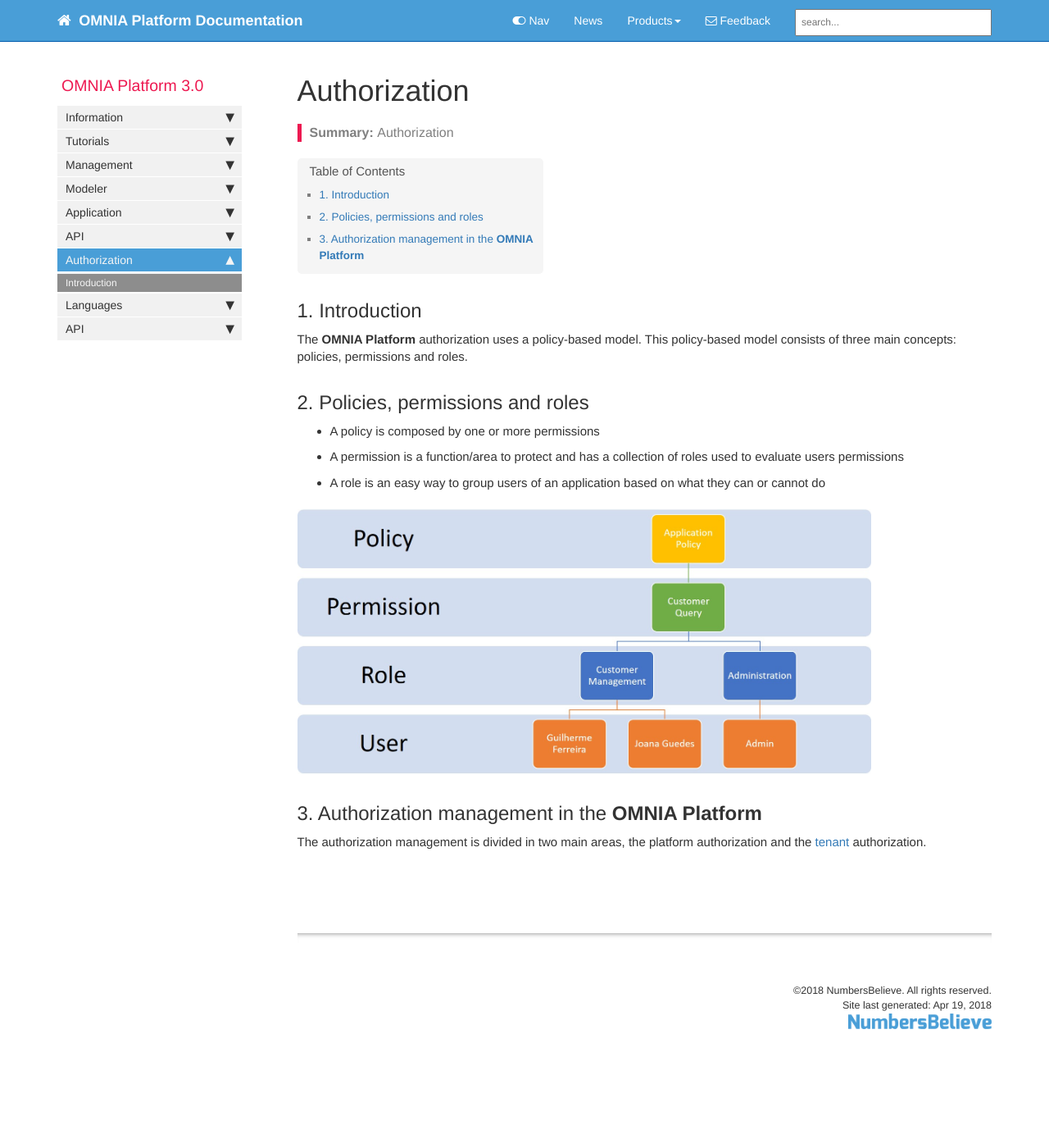
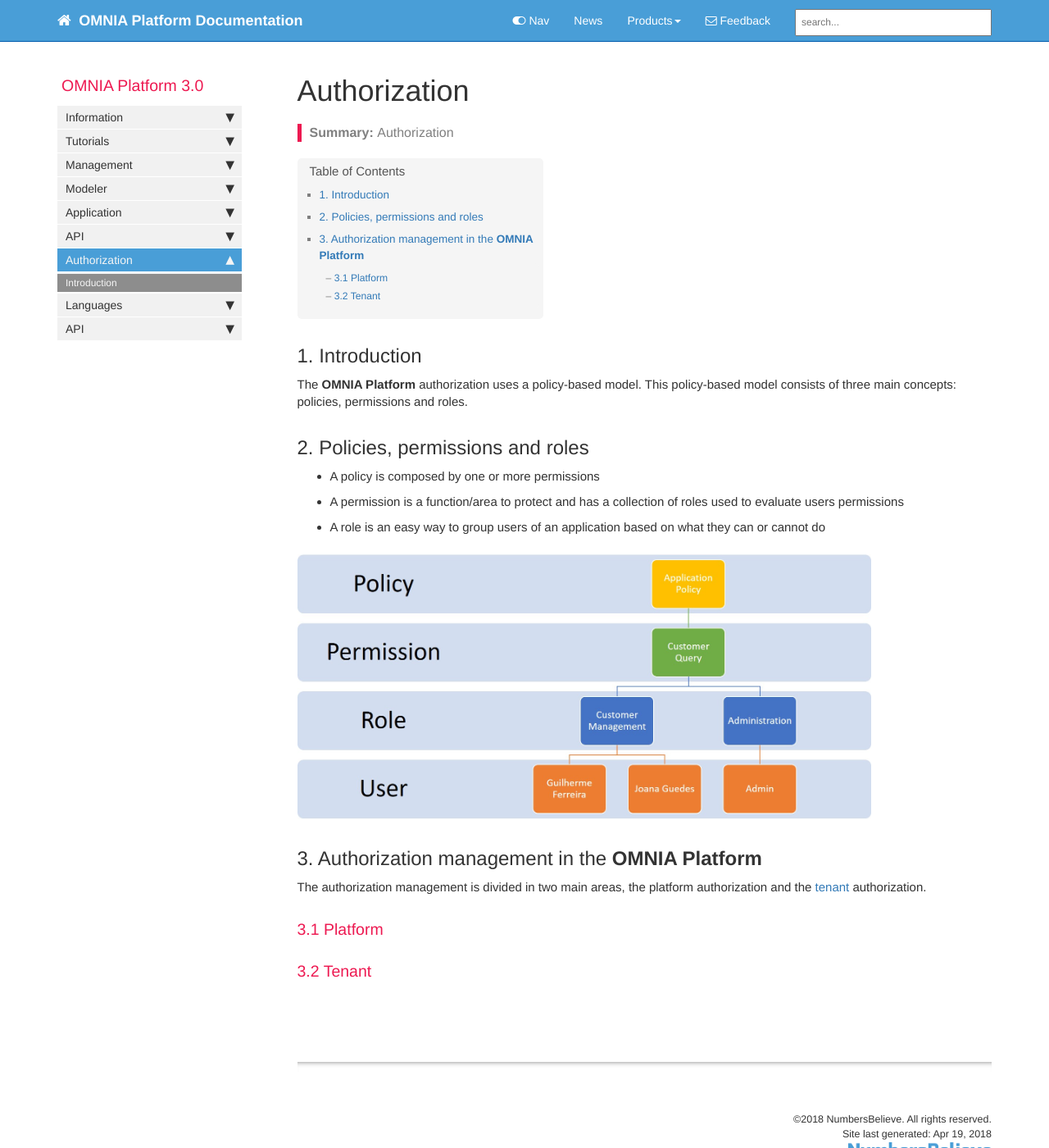
Before and after one commit to daniel8lopes/omnia3, a Jekyll site: the page built from docs/pages/omnia3/Authorization/omnia3_authorization.md, in a window 1280 px wide and 1400 px high. Shown: the whole window at 82% size. Built offline with Jekyll 4.4.1, drawn with Linux system fonts in a browser that asks for light colours; nearby versions of some CDN libraries; comment, search, counter and statistics services are not loaded.

Commit message:
Added authz management

```diff
--- a/docs/pages/omnia3/Authorization/omnia3_authorization.md
+++ b/docs/pages/omnia3/Authorization/omnia3_authorization.md
@@ -23,3 +23,7 @@ The **OMNIA Platform** authorization uses a policy-based model. This policy-base
 ## 3. Authorization management in the **OMNIA Platform**
 
 The authorization management is divided in two main areas, the platform authorization and the [tenant](omnia3_management_introduction.html) authorization.
+
+### 3.1 Platform
+
+### 3.2 Tenant
```
